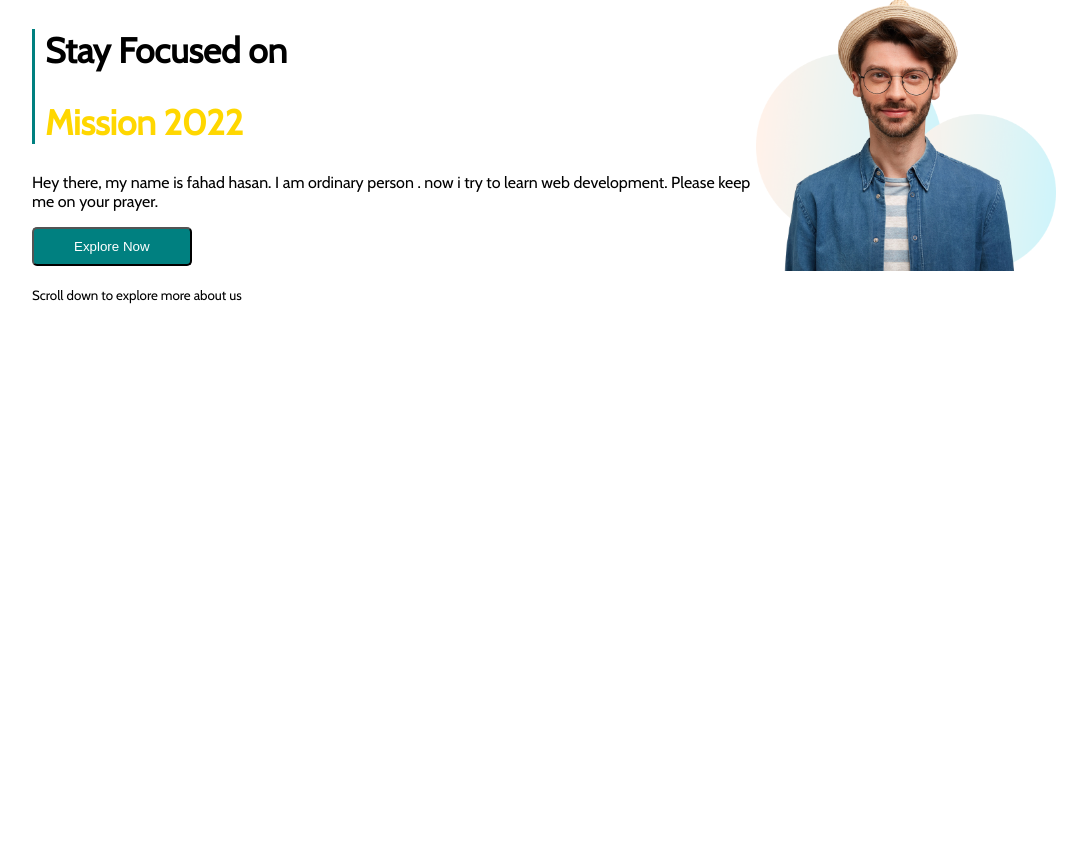
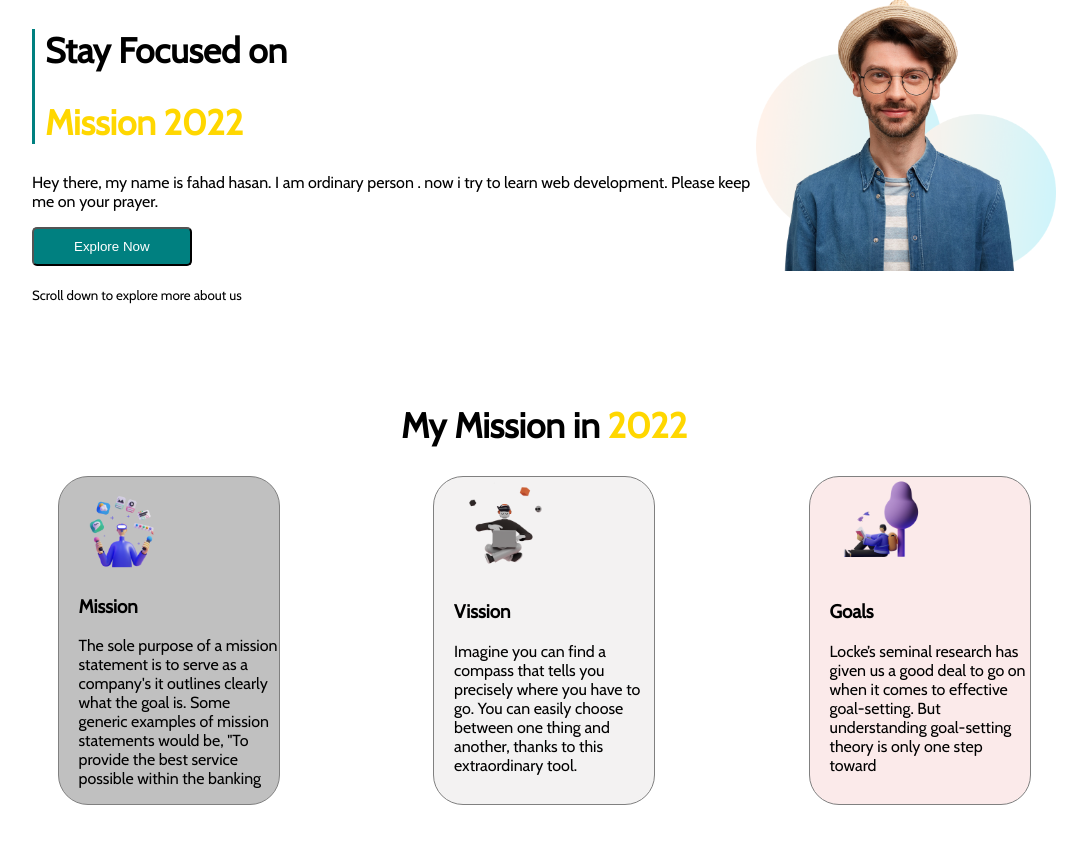
Before and after one commit to Fahad43504/first-project, a plain HTML site: page index.html in a window 1280 px wide. Shown: the whole page, without its empty margins (96-1183 px from the left). Before the commit the page ends 800 px from the top, so only its background shows below. Drawn offline with nearby package versions, Linux system fonts and the light colour scheme; a web font is replaced by a local one.

Commit message:
second section added

```diff
--- a/index.html
+++ b/index.html
@@ -31,5 +31,35 @@
             </div>
         </div>
     </section>
+
+
+
+    <section>
+        <div>
+            <h1 class="align">My Mission in <span class="gold-color">2022</span></h1>
+        </div>
+
+        <div class="flexible-container2">
+            <div class="mission">
+                <img class="image-section2" src="./images/illustrators/illustrator-1.png" alt="">
+                <h3>Mission</h3>
+                <p>The sole purpose of a mission statement is to serve as a company's it outlines clearly what the goal is. Some generic examples of mission statements would be, "To provide the best service possible within the banking </p>
+            </div>
+
+            <div class="vission">
+                <img class="image-section2" src="./images/illustrators/illustrator-2.png" alt="">
+                <h3>Vission</h3>
+                <p>Imagine you can find a compass that tells you precisely where you have to go. You can easily choose between one thing and another, thanks to this extraordinary tool.</p>
+            </div>
+
+
+            <div class="goals">
+                <img class="image-section2" src="./images/illustrators/illustrator-3.png" alt="">
+                <h3>Goals</h3>
+                <p>Locke’s seminal research has given us a good deal to go on when it comes to effective goal-setting. But understanding goal-setting theory is only one step toward </p>
+            </div>
+        </div>
+
+    </section>
 </body>
 </html>
--- a/style.css
+++ b/style.css
@@ -9,6 +9,7 @@ body{
     display: flex;
     width: 80%;
     margin:0 auto;
+    margin-bottom: 100px;
 }
 
 .h1-decoration{
@@ -36,3 +37,46 @@ h1{
     color: white;
 
 }
+
+
+.align{
+    text-align: center;
+}
+
+
+.flexible-container2{
+    display: flex;
+    justify-content: space-evenly;
+    margin-bottom: 50px;
+}
+
+
+.image-section2{
+    width: 50%;
+}
+
+
+
+.mission{
+    width: 200px;
+    border: 1px solid gray;
+    background-color: silver;
+    border-radius: 30px;
+    padding-left: 20px;
+}
+
+.vission{
+    width: 200px;
+    border: 1px solid gray;
+    background-color:#f3f2f2;
+    border-radius: 30px;
+    padding-left: 20px;
+}
+
+.goals{
+    width: 200px;
+    border: 1px solid gray;
+    background-color:	#fbeaea;
+    border-radius: 30px;
+    padding-left: 20px;
+}
```
